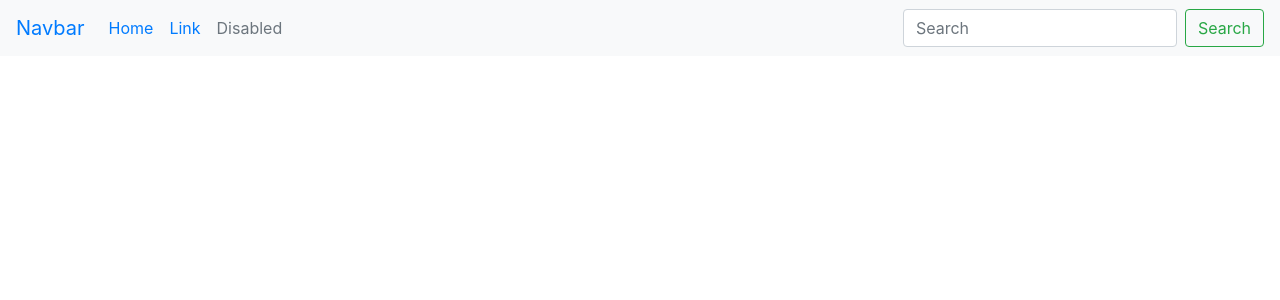
After one commit to Vanvala/flask-blog, a Python web app: template app/templates/base.html in a window 1280 px wide. The commit adds this page. Shown: the top 300 px of the page. Run offline with Jinja, Linux system fonts and the light colour scheme; the template is opened without the code that fills it, so the values that code supplies are empty; some libraries are stand-ins or nearby versions.

Commit message:
add html files

```diff
--- /dev/null
+++ b/app/templates/base.html
@@ -0,0 +1,55 @@
+<!DOCTYPE html>
+<html lang="en">
+<head>
+    <meta charset="UTF-8">
+    <meta name="viewport" content="width=device-width, initial-scale=1.0">
+    <link rel="stylesheet" href="https://stackpath.bootstrapcdn.com/bootstrap/4.5.0/css/bootstrap.min.css" integrity="sha384-9aIt2nRpC12Uk9gS9baDl411NQApFmC26EwAOH8WgZl5MYYxFfc+NcPb1dKGj7Sk" crossorigin="anonymous">
+    <title>
+        {% block title %}
+
+        {% endblock %} | Flask app
+    </title>
+</head>
+<body>
+    <nav class="navbar navbar-expand-lg navbar-inverse bg-light">
+        <a class="navbar-brand" href="#">Navbar</a>
+        <button class="navbar-toggler" type="button" data-toggle="collapse" data-target="#navbarSupportedContent" aria-controls="navbarSupportedContent" aria-expanded="false" aria-label="Toggle navigation">
+          <span class="navbar-toggler-icon"></span>
+        </button>
+
+        <div class="collapse navbar-collapse" id="navbarSupportedContent">
+          <ul class="navbar-nav mr-auto">
+            <li class="nav-item active">
+              <a class="nav-link" href="#">Home <span class="sr-only">(current)</span></a>
+            </li>
+            <li class="nav-item">
+              <a class="nav-link" href="#">Link</a>
+            </li>
+
+            <li class="nav-item">
+              <a class="nav-link disabled" href="#" tabindex="-1" aria-disabled="true">Disabled</a>
+            </li>
+          </ul>
+          <form class="form-inline my-2 my-lg-0">
+            <input class="form-control mr-sm-2" type="search" placeholder="Search" aria-label="Search">
+            <button class="btn btn-outline-success my-2 my-sm-0" type="submit">Search</button>
+          </form>
+        </div>
+      </nav>
+    <div class="container">
+        <div class="row">
+            <h1>
+                {% block content_title %}
+
+                {% endblock %}
+
+            </h1>
+            {% block content %}
+
+            {% endblock %}
+
+        </div>
+    </div>
+
+</body>
+</html>
```
Also changed, not shown: app/templates/index.html (+13 -10 lines), app/templates/about.html (added), app/templates/contactus.html (added).
